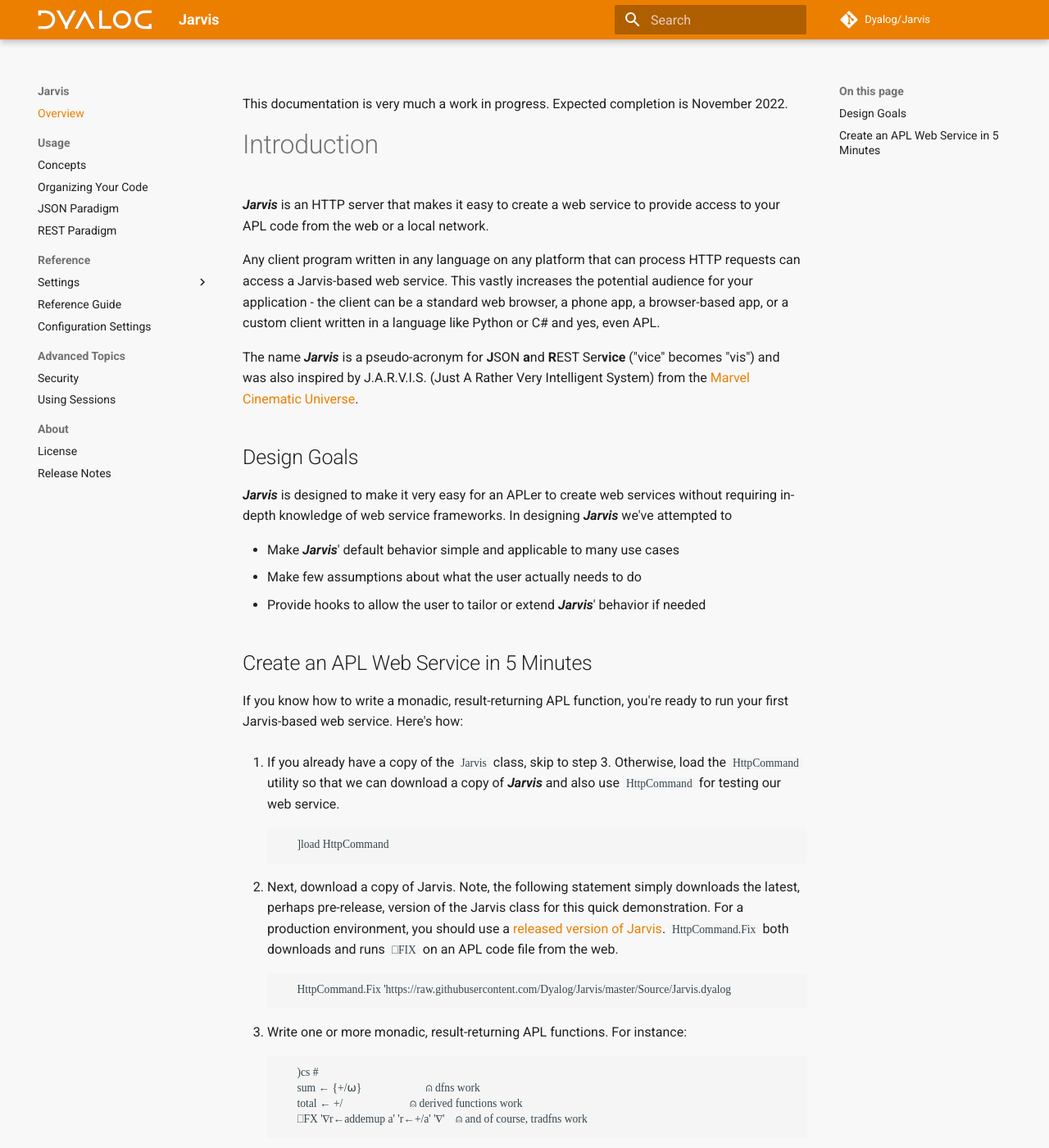
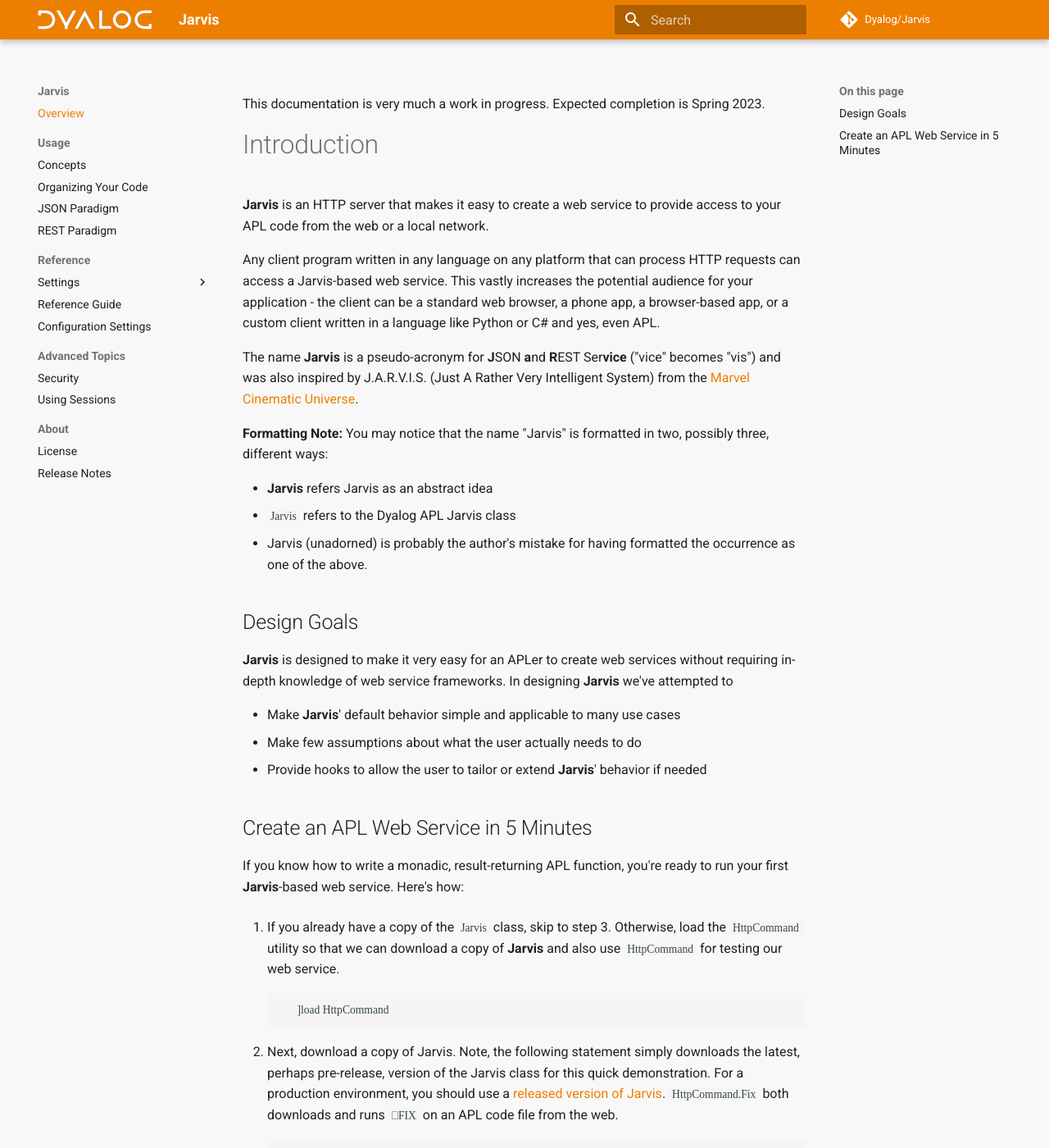
Before and after one commit to Dyalog/Jarvis, an MkDocs documentation site: the page built from docs/index.md, in a window 1280 px wide and 1400 px high. Shown: the whole window at 82% size. Built offline with MkDocs 1.6.1 and Material for MkDocs 9.7.7, drawn with Linux system fonts in a browser that asks for light colours; some web fonts are replaced; comment, search, counter and statistics services are not loaded; some of the changed text lies outside the part shown.

Commit message:
interim documentation

```diff
--- a/docs/index.md
+++ b/docs/index.md
@@ -1,22 +1,28 @@
-This documentation is very much a work in progress. Expected completion is November 2022.
+This documentation is very much a work in progress. Expected completion is Spring 2023.
 # Introduction
-***Jarvis*** is an HTTP server that makes it easy to create a web service to provide access to your APL code from the web or a local network.
+**Jarvis** is an HTTP server that makes it easy to create a web service to provide access to your APL code from the web or a local network.
 
 Any client program written in any language on any platform that can process HTTP requests can access  a Jarvis-based web service. This vastly increases the potential audience for your application - the client can be a standard web browser, a phone app, a browser-based app, or a custom client written in a language like Python or C# and yes, even APL.
 
-The name ***Jarvis*** is a pseudo-acronym for **J**SON **a**nd **R**EST Ser**vice** ("vice" becomes "vis") and was also inspired by J.A.R.V.I.S. (Just A Rather Very Intelligent System) from the [Marvel Cinematic Universe](https://en.wikipedia.org/wiki/J.A.R.V.I.S.).
+The name **Jarvis** is a pseudo-acronym for **J**SON **a**nd **R**EST Ser**vice** ("vice" becomes "vis") and was also inspired by J.A.R.V.I.S. (Just A Rather Very Intelligent System) from the [Marvel Cinematic Universe](https://en.wikipedia.org/wiki/J.A.R.V.I.S.).
+
+**Formatting Note:** You may notice that the name "Jarvis" is formatted in two, possibly three, different ways:
+
+* **Jarvis** refers Jarvis as an abstract idea
+* `Jarvis` refers to the Dyalog APL Jarvis class
+* Jarvis (unadorned) is probably the author's mistake for having formatted the occurrence as one of the above.
 
 ## Design Goals
-***Jarvis*** is designed to make it very easy for an APLer to create web services without requiring in-depth knowledge of web service frameworks. In designing ***Jarvis*** we've attempted to
+**Jarvis** is designed to make it very easy for an APLer to create web services without requiring in-depth knowledge of web service frameworks. In designing **Jarvis** we've attempted to
 
-- Make ***Jarvis***' default behavior simple and applicable to many use cases
+- Make **Jarvis**' default behavior simple and applicable to many use cases
 - Make few assumptions about what the user actually needs to do
-- Provide hooks to allow the user to tailor or extend ***Jarvis***' behavior if needed
+- Provide hooks to allow the user to tailor or extend **Jarvis**' behavior if needed
 
 ## Create an APL Web Service in 5 Minutes
-If you know how to write a monadic, result-returning APL function, you're ready to run your first Jarvis-based web service.  Here's how:
+If you know how to write a monadic, result-returning APL function, you're ready to run your first **Jarvis**-based web service.  Here's how:
 
-1. If you already have a copy of the `Jarvis` class, skip to step 3.  Otherwise, load the `HttpCommand` utility so that we can download a copy of ***Jarvis*** and also use `HttpCommand` for testing our web service.
+1. If you already have a copy of the `Jarvis` class, skip to step 3.  Otherwise, load the `HttpCommand` utility so that we can download a copy of **Jarvis** and also use `HttpCommand` for testing our web service.
 
               ]load HttpCommand
 
@@ -43,12 +49,12 @@
 If the server started successfully, you'll see messages similar to those above and `server` will be a reference to the server instance and the return code `rc` should be `0`.
 
 
-Now, let's test our service using Jarvis' built-in HTML interface. You could click on the link displayed or open your favorite browser to http://localhost:8080, but just for fun, we'll use Dyalog's HTMLRenderer object.
+Now, let's test our service using **Jarvis**' built-in HTML interface. You could click on the link displayed or open your favorite browser to http://localhost:8080, but just for fun, we'll use Dyalog's HTMLRenderer object.
 
            'h' ⎕WC 'HTMLRenderer' ('URL' 'localhost:8080')
 ![Jarvis Sample](img/sample.png)
 
-We select the Endpoint (APL function) we want from the drop down list, enter some valid JSON data (`[1,3,5]`), and press Send to send the request to Jarvis.  Jarvis' response is then sent back and displayed.
+We select the Endpoint (APL function) we want from the drop down list, enter some valid JSON data (`[1,3,5]`), and press Send to send the request to **Jarvis**.  **Jarvis**' response is then sent back and displayed.
 
 We can also use `HttpCommand` to call the web service.
 
```
Also changed, not shown: docs/concepts.md (+24 -7 lines), docs/glossary.md (deleted, +0 -19 lines), docs/reference.md (deleted, +0 -1 lines), docs/terminology.md (deleted, +0 -1 lines), docs/docker.md (added), docs/json.md (added), docs/learn.md (deleted), docs/methods-instance.md (added), docs/methods-shared.md (added), docs/rest.md (added), docs/security.md (added), docs/sessions.md (added), docs/settings-conga.md (added), docs/settings-container.md (added), 5 more files.
